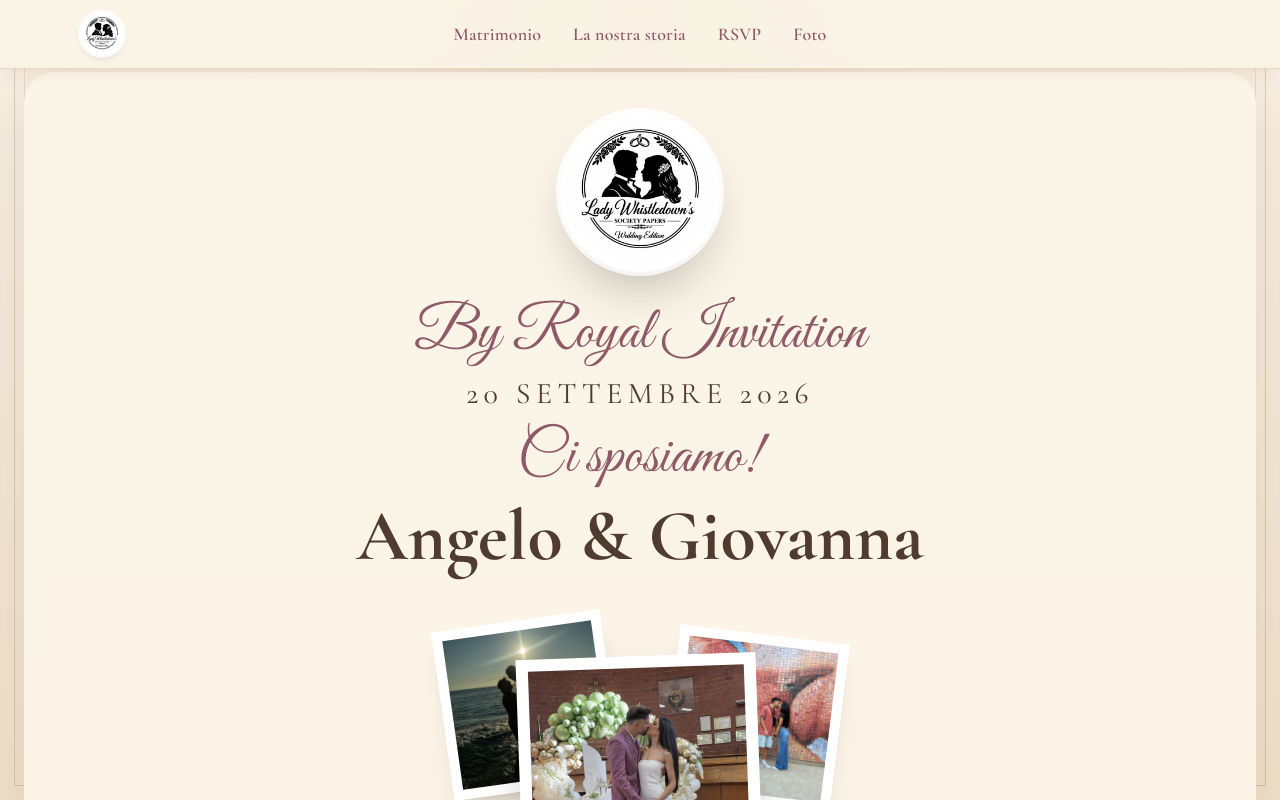
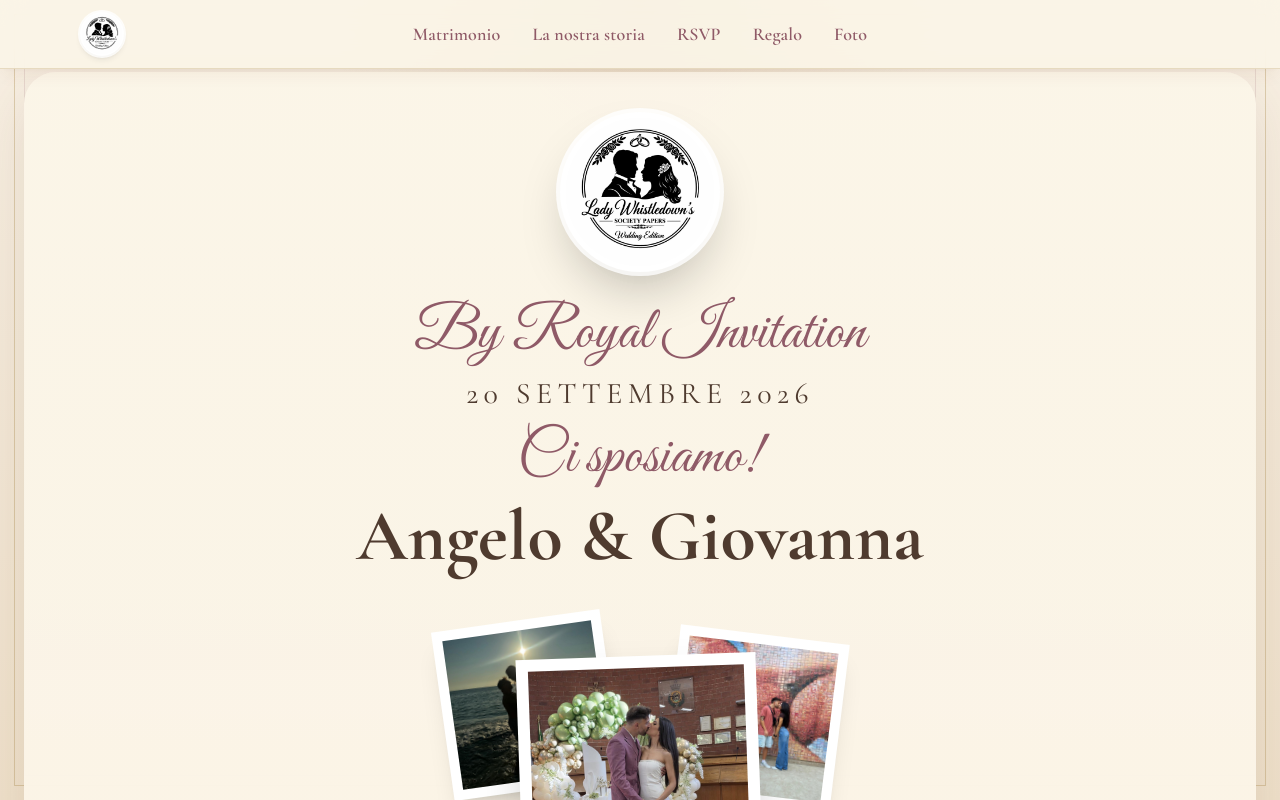
Before and after one commit to AngeloClm/SitoMatrimonio, a Next.js app: page / in a window 1280 px wide. Shown: the top 800 px of the page. Built offline with nearby package versions, Linux system fonts and the light colour scheme; no server answers; a web font is replaced by a local one.

Commit message:
Riattiva sezione IBAN del matrimonio

```diff
--- a/src/app/page.tsx
+++ b/src/app/page.tsx
@@ -310,7 +310,7 @@ export default function Home() {
               <li><a href="#matrimonio" className="text-[var(--rose-antique)] hover:text-[var(--ink)] text-lg font-semibold transition-colors">Matrimonio</a></li>
               <li><a href="#storia" className="text-[var(--rose-antique)] hover:text-[var(--ink)] text-lg font-semibold transition-colors">La nostra storia</a></li>
               <li><a href="#rsvp" className="text-[var(--rose-antique)] hover:text-[var(--ink)] text-lg font-semibold transition-colors">RSVP</a></li>
-              {/* <li><a href="#regalo" className="text-[var(--rose-antique)] hover:text-[var(--ink)] text-lg font-semibold transition-colors">Regalo</a></li> */}
+              <li><a href="#regalo" className="text-[var(--rose-antique)] hover:text-[var(--ink)] text-lg font-semibold transition-colors">Regalo</a></li>
               <li><a href="#foto" className="text-[var(--rose-antique)] hover:text-[var(--ink)] text-lg font-semibold transition-colors">Foto</a></li>
             </ul>
 
@@ -496,8 +496,7 @@ export default function Home() {
       </section>
 
       {/* Foto Section */}
-      {/* Regalo Section - temporaneamente nascosto */}
-      {/*
+      {/* Regalo Section */}
       <section id="regalo" className="letter-section py-20 px-4">
         <div className="max-w-2xl mx-auto text-center">
           <div className="section-kicker mx-auto mb-4 w-fit">Un dono per noi</div>
@@ -517,7 +516,7 @@ export default function Home() {
             <div className="space-y-4 text-left">
               <div className="rounded-2xl border border-[rgba(181,150,92,0.18)] bg-[rgba(255,252,246,0.82)] p-4 shadow-sm">
                 <p className="mb-1 text-xs uppercase tracking-widest text-[var(--gold)]">Intestatario</p>
-                <p className="text-lg font-semibold text-[var(--ink)]">Angelo Clemente</p>
+                <p className="text-lg font-semibold text-[var(--ink)]">ANGELO CLEMENTE</p>
               </div>
 
               <div className="rounded-2xl border border-[rgba(181,150,92,0.18)] bg-[rgba(255,252,246,0.82)] p-4 shadow-sm">
@@ -545,8 +544,6 @@ export default function Home() {
           </div>
         </div>
       </section>
-      */}
-
       {/* Foto Section */}
       <section id="foto" className="letter-section py-20 px-4">
         <div className="max-w-4xl mx-auto">
```
